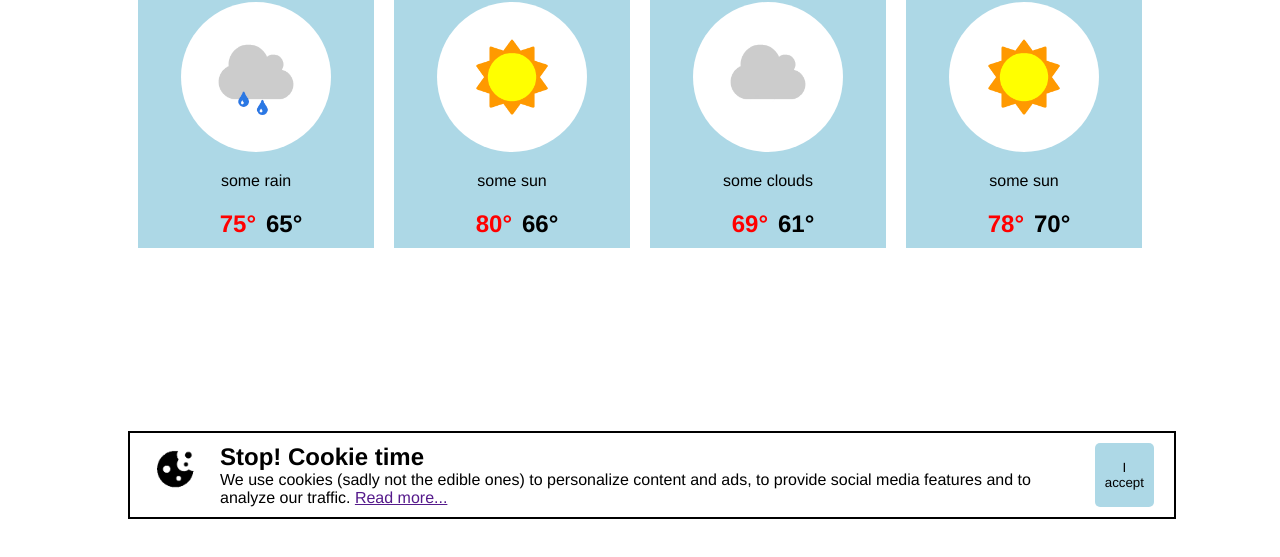
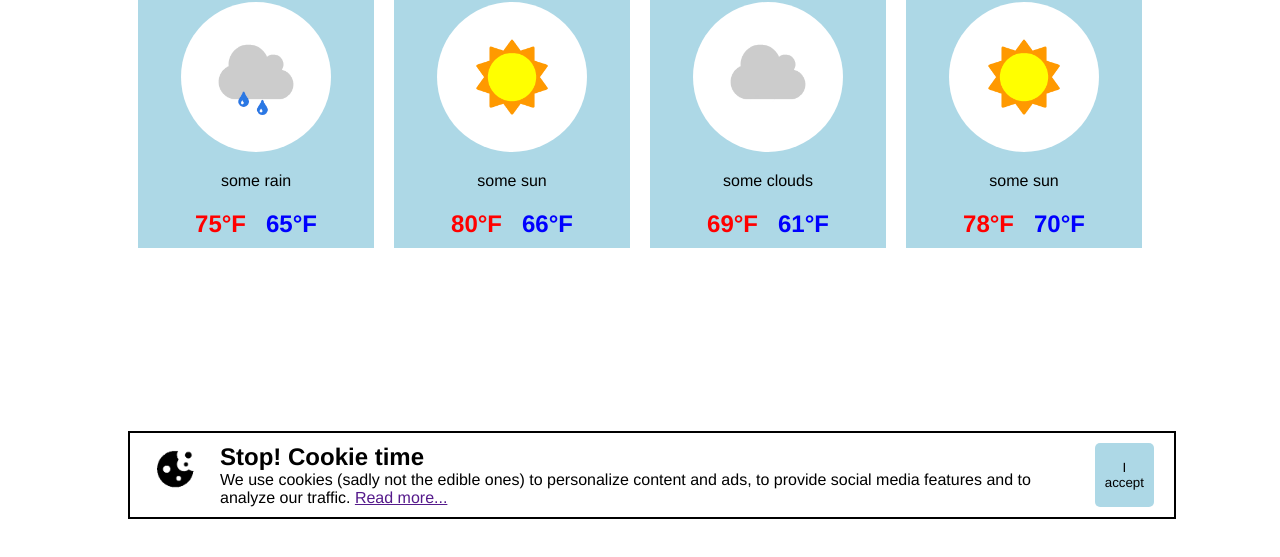
Before and after one commit to vircabading/Coding_Dojo_Web_Fundamentals_JS_Dojo_Weather, a plain HTML site: page index.html in a window 1280 px wide. Shown: the part 209-766 px from the top of the page. Drawn offline with Linux system fonts and the light colour scheme.

Commit message:
add id tags to temps

```diff
--- a/index.html
+++ b/index.html
@@ -26,13 +26,13 @@
                 Dojo<span>Weather</span>
             </h1>
             <div class="container flex-row justify-space align-center col-1">
-                <h2>
+                <h2 onclick="alert('Loading weather report...')">
                     Burbank
                 </h2>
-                <h2>
+                <h2 onclick="alert('Loading weather report...')">
                     Chicago
                 </h2>
-                <h2>
+                <h2 onclick="alert('Loading weather report...')">
                     Dallas
                 </h2>
             </div>
@@ -66,11 +66,11 @@
                         some rain
                     </p>
                     <div class="container flex-row justify-space align-center margin-10-0">
-                        <h2 class="red-temp margin-0-10">
-                            75&#176
-                        </h2 class="blue-temp margin-0-10">
-                        <h2>
-                            65&#176
+                        <h2 id="today-high-temp" class="red-temp margin-0-10">
+                            75&#176F
+                        </h2>
+                        <h2 id="today-low-temp" class="blue-temp margin-0-10">
+                            65&#176F
                         </h2>
                     </div>
                 </div>
@@ -84,11 +84,11 @@
                         some sun
                     </p>
                     <div class="container flex-row justify-space align-center margin-10-0">
-                        <h2 class="red-temp margin-0-10">
-                            80&#176
-                        </h2 class="blue-temp margin-0-10">
-                        <h2>
-                            66&#176
+                        <h2 id="tomorrow-high-temp" class="red-temp margin-0-10">
+                            80&#176F
+                        </h2>
+                        <h2 id="tomorrow-low-temp" class="blue-temp margin-0-10">
+                            66&#176F
                         </h2>
                     </div>
                 </div>
@@ -102,11 +102,11 @@
                         some clouds
                     </p>
                     <div class="container flex-row justify-space align-center margin-10-0">
-                        <h2 class="red-temp margin-0-10">
-                            69&#176
-                        </h2 class="blue-temp margin-0-10">
-                        <h2>
-                            61&#176
+                        <h2 id="friday-high-temp" class="red-temp margin-0-10">
+                            69&#176F
+                        </h2 >
+                        <h2 id="friday-low-temp" class="blue-temp margin-0-10">
+                            61&#176F
                         </h2>
                     </div>
                 </div>
@@ -120,11 +120,11 @@
                         some sun
                     </p>
                     <div class="container flex-row justify-space align-center margin-10-0">
-                        <h2 class="red-temp margin-0-10">
-                            78&#176
-                        </h2 class="blue-temp margin-0-10">
-                        <h2>
-                            70&#176
+                        <h2 id="saturday-high-temp" class="red-temp margin-0-10">
+                            78&#176F
+                        </h2>
+                        <h2 id="saturday-low-temp" class="blue-temp margin-0-10">
+                            70&#176F
                         </h2>
                     </div>
                 </div>
--- a/script.js
+++ b/script.js
@@ -4,6 +4,12 @@
 // By:     Virgilio D. Cabading Jr.
 //////////////////////////////////////////////////
 
+//////////////////////////////////////////////////
+// VARIABLE DECLERATION
+
+//////////////////////////////////////////////////
+// FUNCTIONS
+
 function removeCookieBar () {
     document.getElementById("cookie-bar"). remove();
 }
--- a/style.css
+++ b/style.css
@@ -24,6 +24,10 @@
 }
 
 .logo>span {
+    color: yellow;
+}
+
+.top-bar div h2:active {
     color: yellow;
 }
 
@@ -70,3 +74,7 @@
 #cookie-bar>button {
     background-color: lightblue;
 }
+
+#cookie-bar button:active {
+    background-color: yellow;
+}
```
